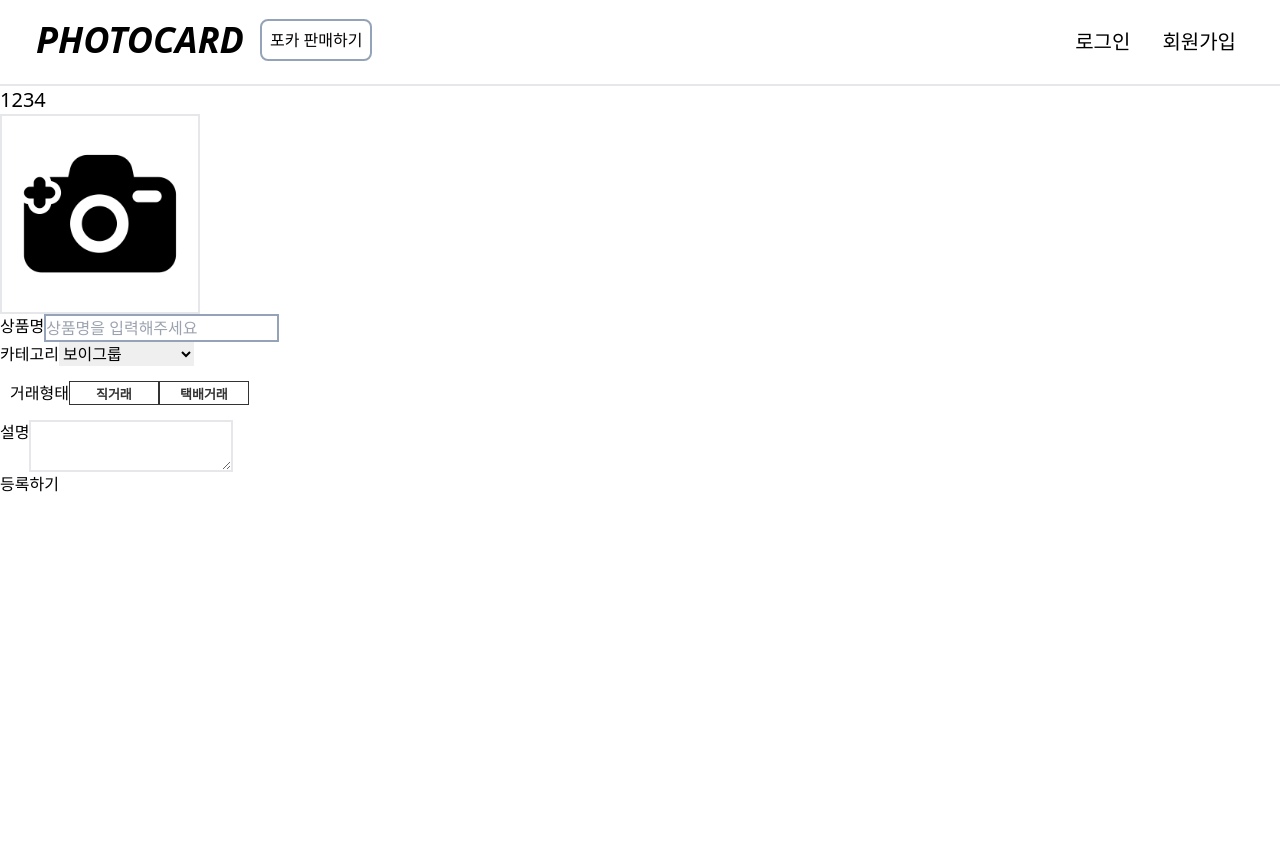
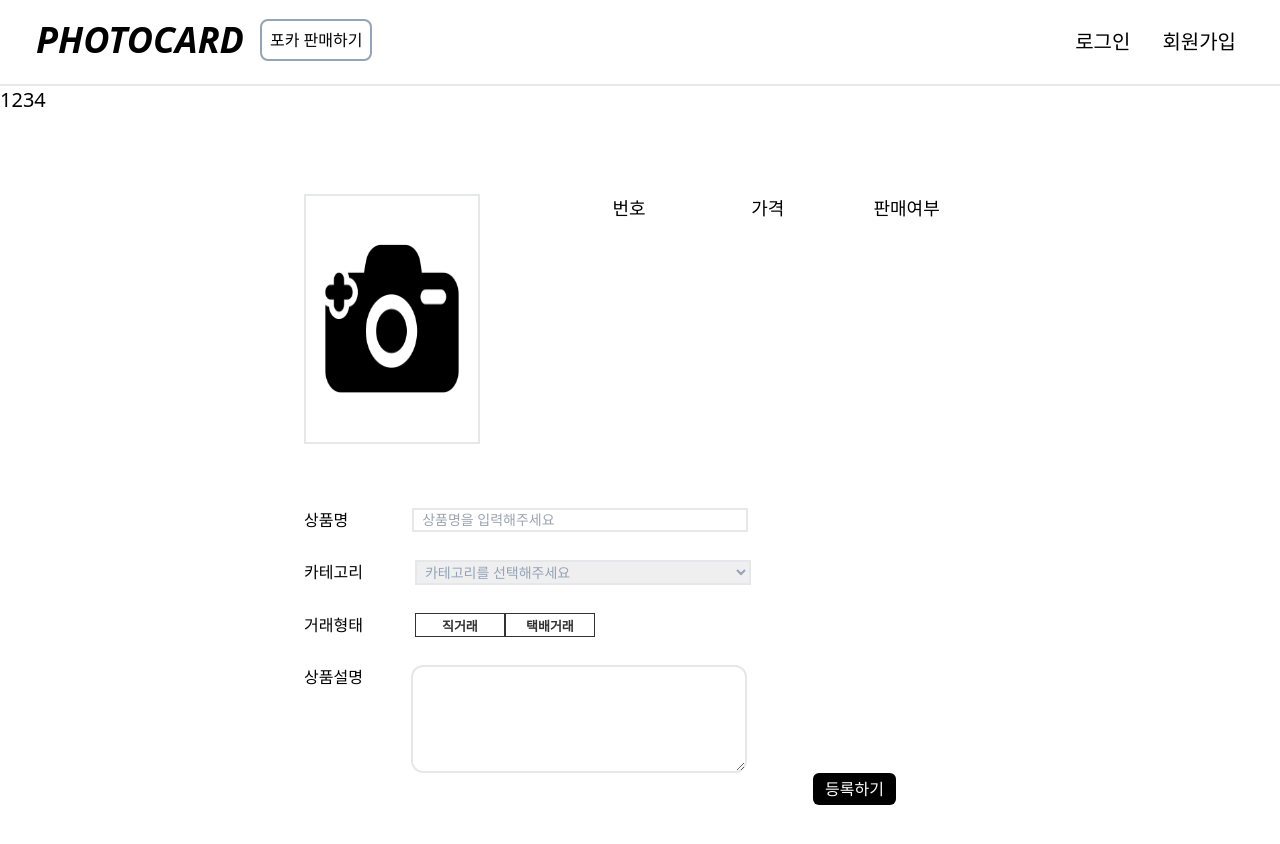
Before and after one commit to hanseu9839/PhotocardTradeProject, a Next.js app: page /sale/1234 in a window 1280 px wide. Shown: the top 844 px of the page. Before the commit the page ends 800 px from the top, so only its background shows below. Built offline with nearby package versions, Linux system fonts and the light colour scheme.

Commit message:
로컬스토리지로 카드 추가

```diff
--- a/components/common/photoCardList.tsx
+++ b/components/common/photoCardList.tsx
@@ -1,33 +1,14 @@
 import React, { useEffect, useState } from "react";
-import { DataType } from "@/lib/types/dataType";
+import PhotoCard from "../photo/photoCard";
 
 const photoCardList = () => {
-  const [data, setData] = useState<DataType>();
-
-  useEffect(() => {
-    setData(JSON.parse(localStorage.getItem("json")));
-  }, []);
-
   return (
     <>
-      {data && (
-        <>
-          <div className="p-10 pt-20 [text-align:-webkit-center]">
-            <img src={data.image}></img>
-            <span>{data.name}</span>
-            <span>{data.category}</span>
-            <span>{data.select}</span>
-            <span>{data.content}</span>
-          </div>
-          <div className="p-10 pt-20 [text-align:-webkit-center]">
-            <img src={data.image}></img>
-            <span>{data.name}</span>
-            <span>{data.category}</span>
-            <span>{data.select}</span>
-            <span>{data.content}</span>
-          </div>
-        </>
-      )}
+      <>
+        <div className="px-24 px-10 grid grid-cols-6">
+          <PhotoCard></PhotoCard>
+        </div>
+      </>
     </>
   );
 };
--- a/components/home/MainCategory.tsx
+++ b/components/home/MainCategory.tsx
@@ -10,7 +10,8 @@ const MainCategory = () => {
   const router = useRouter();
   const groupId = router.query.groupId;
 
-  const [datas, setData] = useState<DataType>();
+  const [datas, setData] = useState<any>([]);
+
   useEffect(() => {
     setData(JSON.parse(localStorage.getItem("json")));
   }, [groupId]);
@@ -41,7 +42,12 @@ const MainCategory = () => {
         <PhotoCardList></PhotoCardList>
       )}
 
-      {datas && datas.category == groupId && <PhotoCardList></PhotoCardList>}
+      {datas &&
+        datas.length &&
+        datas.map(
+          (item) =>
+            item[0].category == groupId && <PhotoCardList></PhotoCardList>
+        )}
     </>
   );
 };
--- /dev/null
+++ b/components/photo/photoCard.tsx
@@ -0,0 +1,38 @@
+import React, { useEffect, useState } from "react";
+import { DataType } from "@/lib/types/dataType";
+
+const photoCard = () => {
+  const [data, setData] = useState<any>([]);
+
+  useEffect(() => {
+    setData(JSON.parse(localStorage.getItem("json")));
+  }, []);
+
+  const handleClick = (e: any) => {
+    console.log(e);
+    console.log("gg");
+  };
+
+  return (
+    <>
+      {data && data.length && (
+        <>
+          {data.map((item) => (
+            <div onClick={handleClick} className="border-2 w-max">
+              <div className="w-[250px] h-[250px]">
+                <img src={item[0].image}></img>
+              </div>
+              <div className="w-full">
+                <div className="pt-7 pb-2 px-4 text-[15px] border-b-2">
+                  {item[0].name}
+                </div>
+                <div className="pt-2 px-2 text-sm">조회수 : </div>
+              </div>
+            </div>
+          ))}
+        </>
+      )}
+    </>
+  );
+};
+export default photoCard;
--- a/components/sale/SaleInput.tsx
+++ b/components/sale/SaleInput.tsx
@@ -30,10 +30,6 @@ const SaleInput = () => {
     setSaleContent(e.target.value);
   };
 
-  const handleSaleSubmit = () => {
-    router.push("/");
-  };
-
   const handleSaleImage = () => {
     const file = imgRef.current.files[0];
     const reader = new FileReader();
@@ -43,26 +39,42 @@ const SaleInput = () => {
     };
   };
 
-  const data: DataType = {
+  const data: any = [
+    {
       name: saleName,
       category: saleCategory,
       select: saleSelect,
       content: saleContent,
       image: saleImg,
+    },
+  ];
+  let newjson: any = [];
+
+  const handleSaleSubmit = () => {
+    if (localStorage.getItem("json")) {
+      JSON.parse(localStorage.getItem("json"));
+      let newjson = JSON.parse(localStorage.getItem("json"));
+      newjson.push(data);
+      console.log(newjson);
+      localStorage.setItem("json", JSON.stringify(newjson));
+    } else {
+      newjson.push(data);
+      localStorage.setItem("json", JSON.stringify(newjson));
+    }
+    router.push("/");
   };
-
-  useEffect(() => {
-    localStorage.setItem("json", JSON.stringify(data));
-  }, [data]);
 
   return (
     <>
+      <div className="p-20 w-full  [text-align:-webkit-center]">
+        <div className="w-[60%]">
+          <div className="flex">
+            <div className="w-[250px] h-[250px]">
               <label htmlFor="imageUpload">
                 <img
                   src={saleImg ? saleImg : "/photocam.png"}
                   alt="이미지"
-          width={200}
-          className="border-2"></img>
+                  className="border-2 h-full"></img>
               </label>
               <input
                 type="file"
@@ -72,27 +84,42 @@ const SaleInput = () => {
                 onChange={handleSaleImage}
                 ref={imgRef}
               />
-
-      <div className="flex">
-        <p>상품명</p>
+            </div>
+            <div className="w-full h-full pl-20 text-center text-lg">
+              <ul className="flex grid grid-cols-3">
+                <li>번호</li>
+                <li>가격</li>
+                <li>판매여부</li>
+              </ul>
+            </div>
+          </div>
+          <div className="pt-16">
+            <div className="flex pb-7">
+              <p className="pr-16">상품명</p>
               <input
-          className="border-2 border-slate-400"
+                className="border-2 w-[50%] pl-2 text-sm"
                 placeholder="상품명을 입력해주세요"
                 onChange={handleName}></input>
             </div>
 
-      <div className="flex">
-        <label htmlFor="category">카테고리</label>
-        <select name="group" id="category" onChange={handleCategory}>
+            <div className="flex pb-7">
+              <label htmlFor="category" className="pr-12 mr-1">
+                카테고리
+              </label>
+              <select
+                name="group"
+                id="category"
+                className="border-2 w-[50%] pl-1 text-sm text-slate-400"
+                onChange={handleCategory}>
+                <option>카테고리를 선택해주세요</option>
                 {CATEGORY.map((group) => (
                   <option value={group.engname}>{group.korname}</option>
                 ))}
               </select>
             </div>
-
             <div className="select">
-        <div className="flex">
-          <p>거래형태</p>
+              <div className="flex pb-7">
+                <p className="pr-12 mr-1">거래형태</p>
                 {tradeList.map((trade, index) => (
                   <>
                     <input
@@ -109,11 +136,20 @@ const SaleInput = () => {
             </div>
 
             <div className="flex">
-        <p>설명</p>
-        <textarea onChange={handleContent} className="border-2"></textarea>
+              <p className="pr-12">상품설명</p>
+              <textarea
+                onChange={handleContent}
+                className="border-2 rounded-xl pb-14 w-[50%]"></textarea>
             </div>
-      <div>
-        <button onClick={handleSaleSubmit}>등록하기</button>
+          </div>
+          <div className="flex justify-end pr-20">
+            <button
+              onClick={handleSaleSubmit}
+              className="bg-black text-white rounded-md px-3 py-1">
+              등록하기
+            </button>
+          </div>
+        </div>
       </div>
     </>
   );
--- a/pages/groupview/[groupId].tsx
+++ b/pages/groupview/[groupId].tsx
@@ -4,11 +4,7 @@ import MainCategory from "@/components/home/MainCategory";
 
 const Detail: NextPage = () => {
   const router = useRouter();
-  const groupId = router.query.groupId;
 
-  const onPageLoadHandler = () => {
-    router.push("/");
-  };
   return (
     <>
       <MainCategory></MainCategory>
--- a/styles/globals.css
+++ b/styles/globals.css
@@ -1,9 +1,7 @@
 @tailwind base;
 @tailwind components;
 @tailwind utilities;
-.select {
-  padding: 15px 10px;
-}
+
 .select input[type="radio"] {
   display: none;
 }
```
Also changed, not shown: lib/types/dataType.ts (+7 -7 lines). Lines whose indentation alone changed are shown as unchanged.
